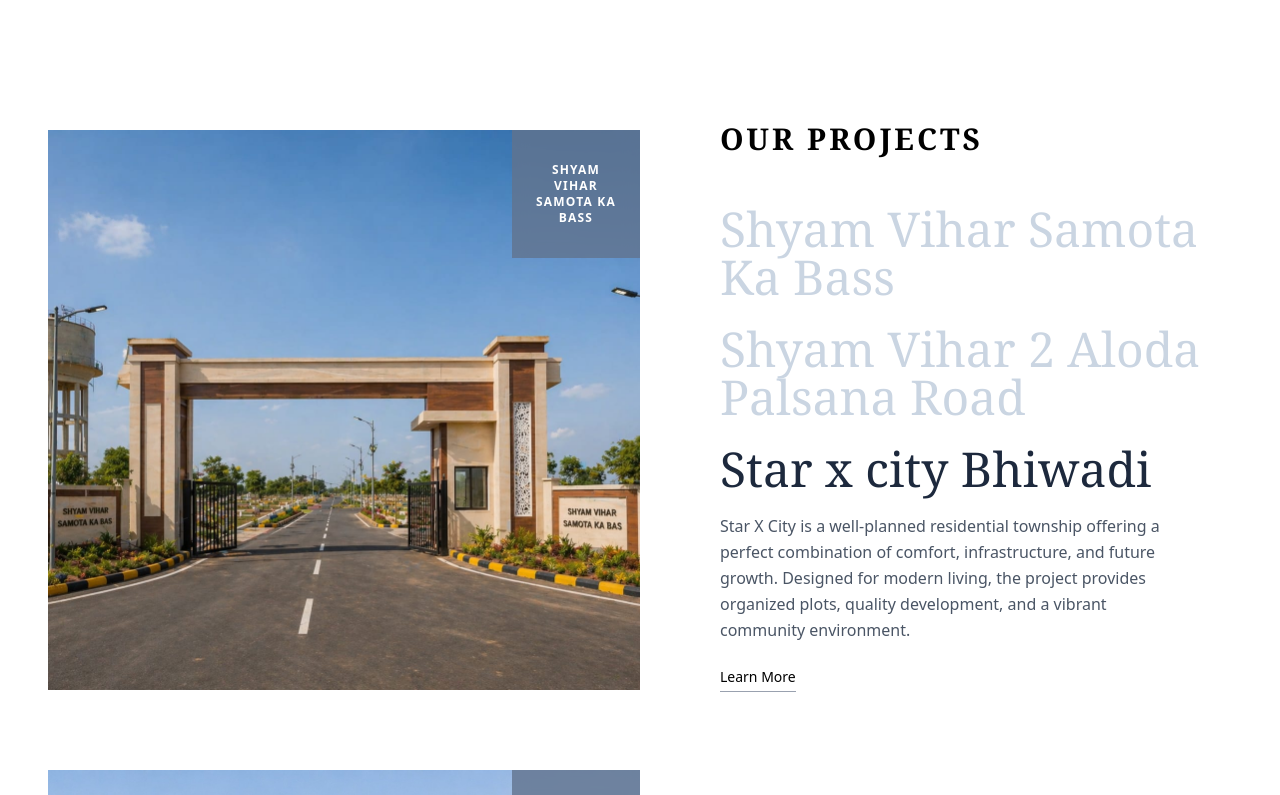
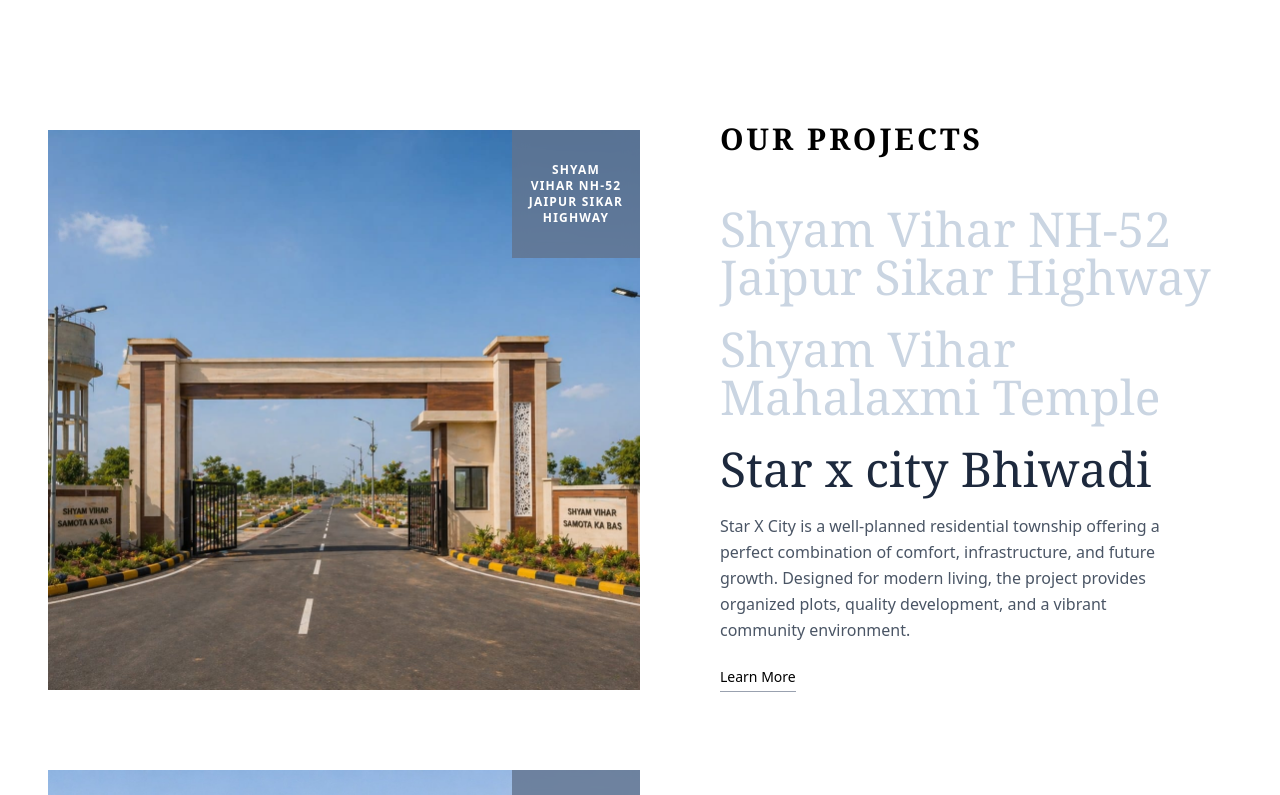
Before and after one commit to nixen-rohit/JVM-Next.js, a Next.js app: page / in a window 1280 px wide. Shown: the part 1660-2455 px from the top of the page. Built offline with nearby package versions, Linux system fonts and the light colour scheme; no server answers.

Commit message:
again minor changes

```diff
--- a/components/HomeProjects.tsx
+++ b/components/HomeProjects.tsx
@@ -9,7 +9,7 @@ import Link from "next/link";
 const properties = [
   {
     id: "shyam-vihar-project",
-    title: "Shyam Vihar Samota Ka Bass",
+    title: "Shyam Vihar NH-52 Jaipur Sikar Highway",
     description:
       "A modern gated community designed for comfortable living with well-planned plots, wide blacktop roads, street lights, water facilities, and secure surroundings. Build your dream home in a premium and peaceful location.",
     image: "/SamotaKaBass.jpeg",
@@ -17,7 +17,7 @@ const properties = [
 
   {
     id: "shyam-vihar-2",
-    title: "Shyam Vihar 2 Aloda Palsana Road",
+    title: "Shyam Vihar Mahalaxmi Temple",
     description:
       "Shyam Vihar 2 is a well-developed residential plotting project designed for comfortable living and smart investment. With organized plots, wide roads, street lighting, and essential amenities, it offers the ideal blend of convenience and community living.",
     image: "/shyamviharaloda.jpeg",
```
